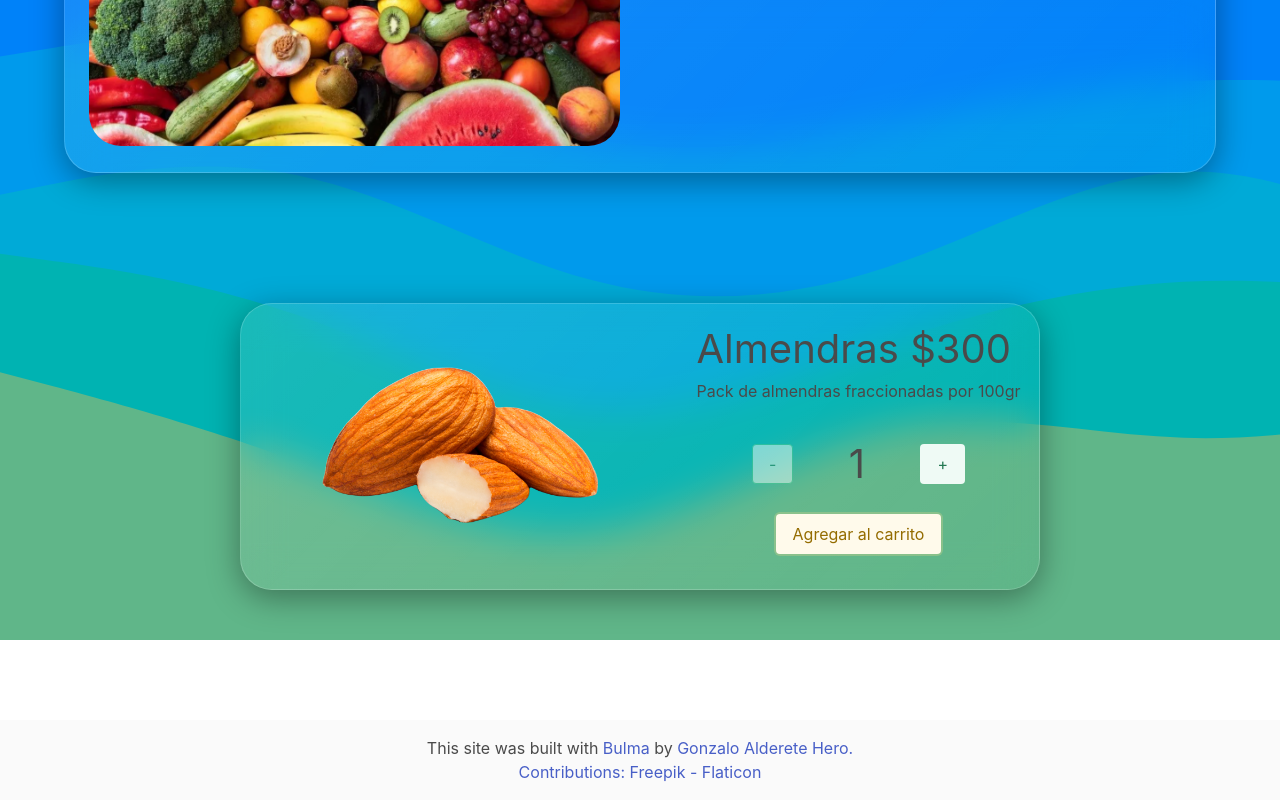
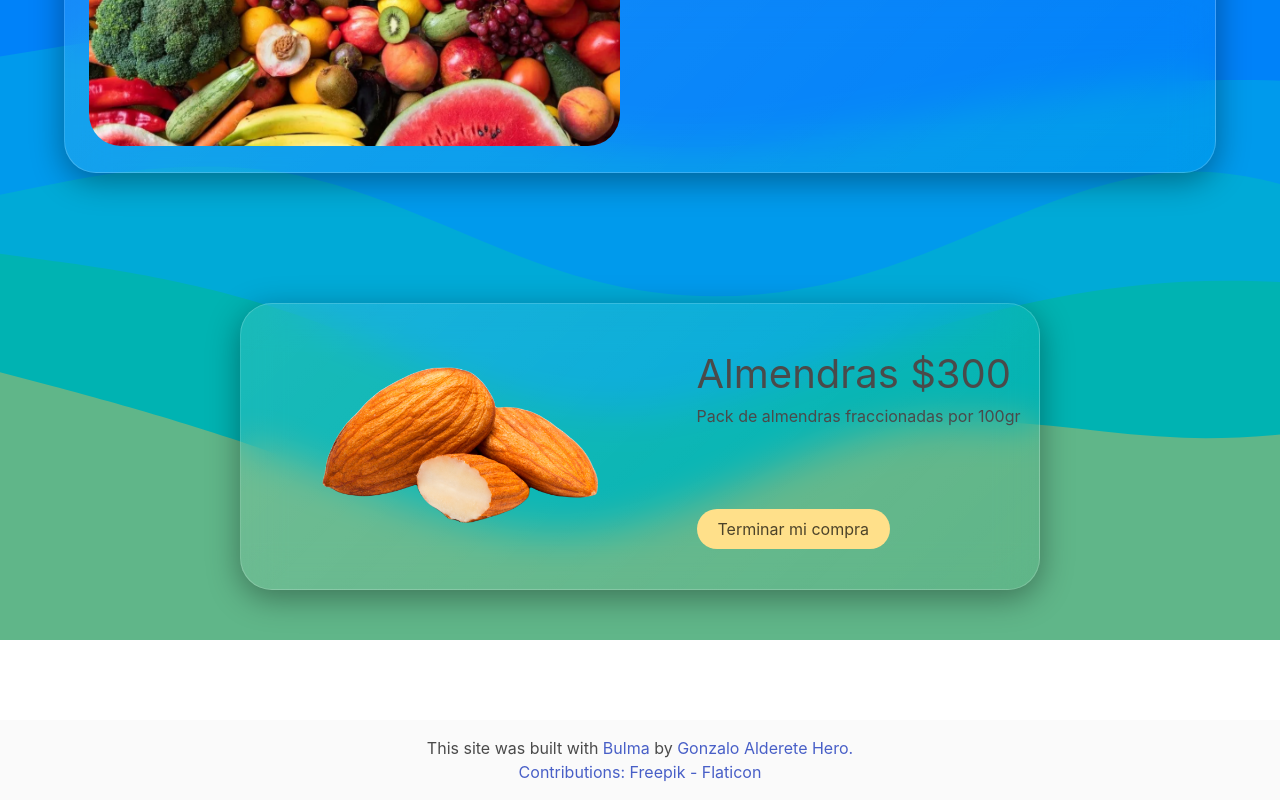
Before and after one commit to GAldereteHero/ProyCursoReact, a React (Create React App) app: page /product/1 in a window 1280 px wide. Both pictures are taken after a click on the button "Agregar al carrito". Shown: the part 346-1146 px from the top of the page. Built offline with nearby package versions, Linux system fonts and the light colour scheme.

Commit message:
Se agrega evento para añadir cant. de items de un producto

```diff
--- a/src/components/ItemCount/ItemCount.js
+++ b/src/components/ItemCount/ItemCount.js
@@ -7,10 +7,6 @@ export const ItemCount = ({initial, stock, onAdd}) => {
 
   const decrease = () => count > initial && (setCount(count - 1))
   const increase = () => count < stock && (setCount(count + 1))
-  const reset = () => {
-    setCount(initial);
-    onAdd(count);
-  }
 
   return (
     <>
@@ -22,25 +18,10 @@ export const ItemCount = ({initial, stock, onAdd}) => {
               <button className='button  is-success is-light' disabled={count === stock} onClick={increase}>+</button>
         </div>
         <div className="container-button-add">
-            <button className='button  is-warning is-light' onClick={reset} >Agregar al carrito</button>
+            <button className='button is-warning is-light' onClick={() => onAdd(count)} >Agregar al carrito</button>
         </div>
     </div>
 
     </>
   )
 }
-
-{/* <div className="columns is-vcentered is-centered">
-<div className="column ">
-      <button className='button  is-success is-light' disabled={count === initial} onClick={decrease} >-</button>
-</div>
-<div className="column">
-      <p className='is-size-2'>{`${count}`}</p>
-</div>
-<div className="column">
-      <button className='button  is-success is-light' disabled={count === stock} onClick={increase}>+</button>
-</div>
-<div className="column">
-    <button className='button  is-warning is-light' onClick={reset} >Agregar al carrito</button>
-</div>
-</div> */}
--- a/src/components/ItemDetail/ItemDetail.js
+++ b/src/components/ItemDetail/ItemDetail.js
@@ -1,9 +1,24 @@
-import React from "react";
+import {React, useState, useEffect} from "react";
+import { Link } from "react-router-dom";
 import "./style.css";
 import { ItemCount } from "../ItemCount/ItemCount";
 
+
 export const ItemDetail = ({ item }) => {
   const loadImage = require.context("../../assets/img");
+
+
+  const [isAdd, setIsAdd] = useState(false);
+  const [amountItem, setAmountItem] = useState(0);
+
+  useEffect (() => {
+    console.log(`Se agregaron ${amountItem} unid.`)
+  }, [amountItem])
+
+  const onAdd = (count) => {
+    setAmountItem(count);
+    setIsAdd(true);
+  };
 
   return (
     <div>
@@ -19,15 +34,10 @@ export const ItemDetail = ({ item }) => {
             <p className="subTitle-detail">{item.description}</p>
           </div>
           <div>
-            <ItemCount
-              initial={1}
-              stock={item.stock}
-              onAdd={(count) => {
-                console.log(
-                  `Se agregaron ${count} item/s ${item.product} al carrito`
-                );
-              }}
-            />
+            { isAdd ?
+              (<Link className="button is-warning is-rounded" to={"/cart"}>Terminar mi compra</Link>):
+              (<ItemCount initial={1} stock={item.stock} onAdd={onAdd}/>)
+            }
           </div>
         </div>
       </div>
```
